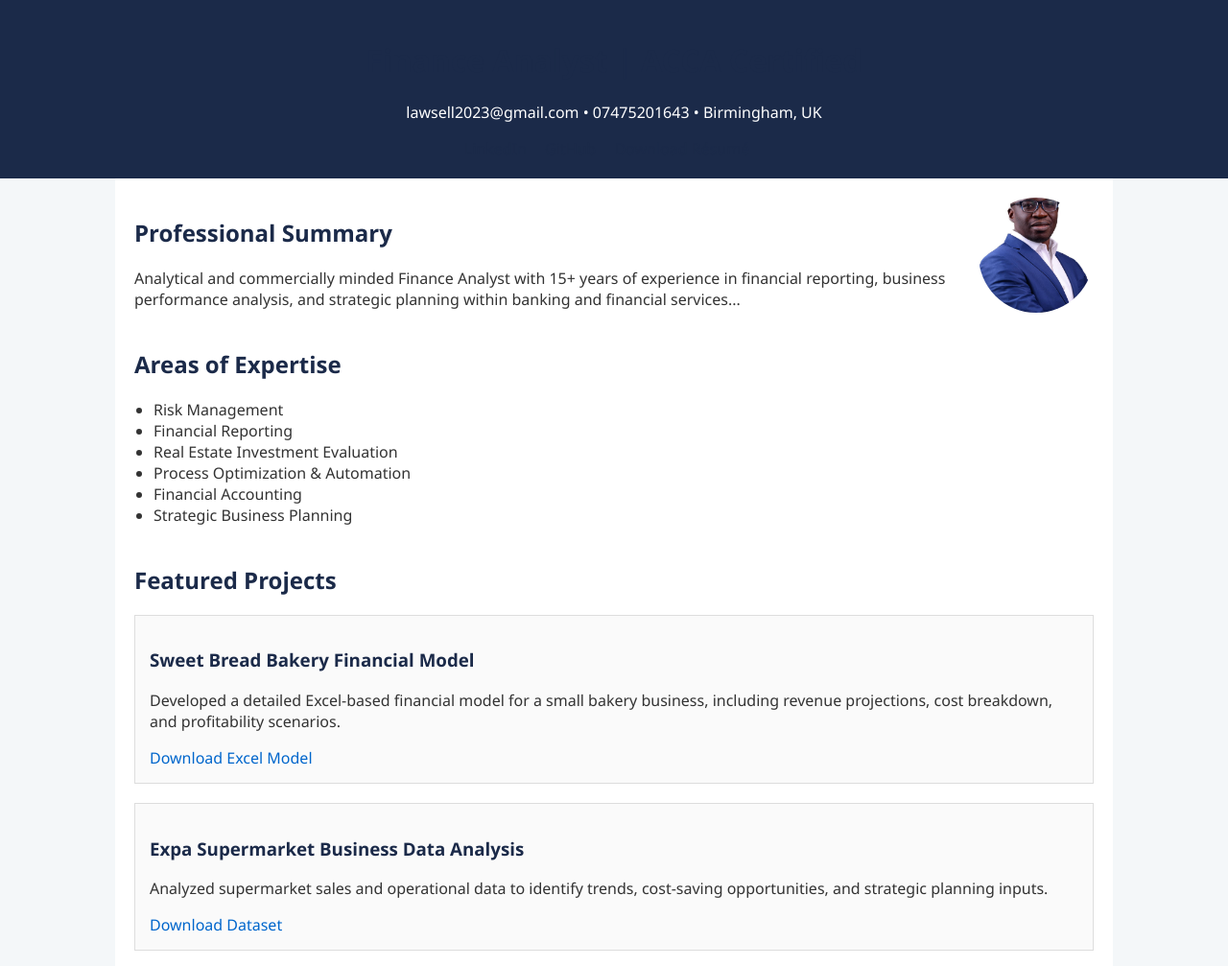
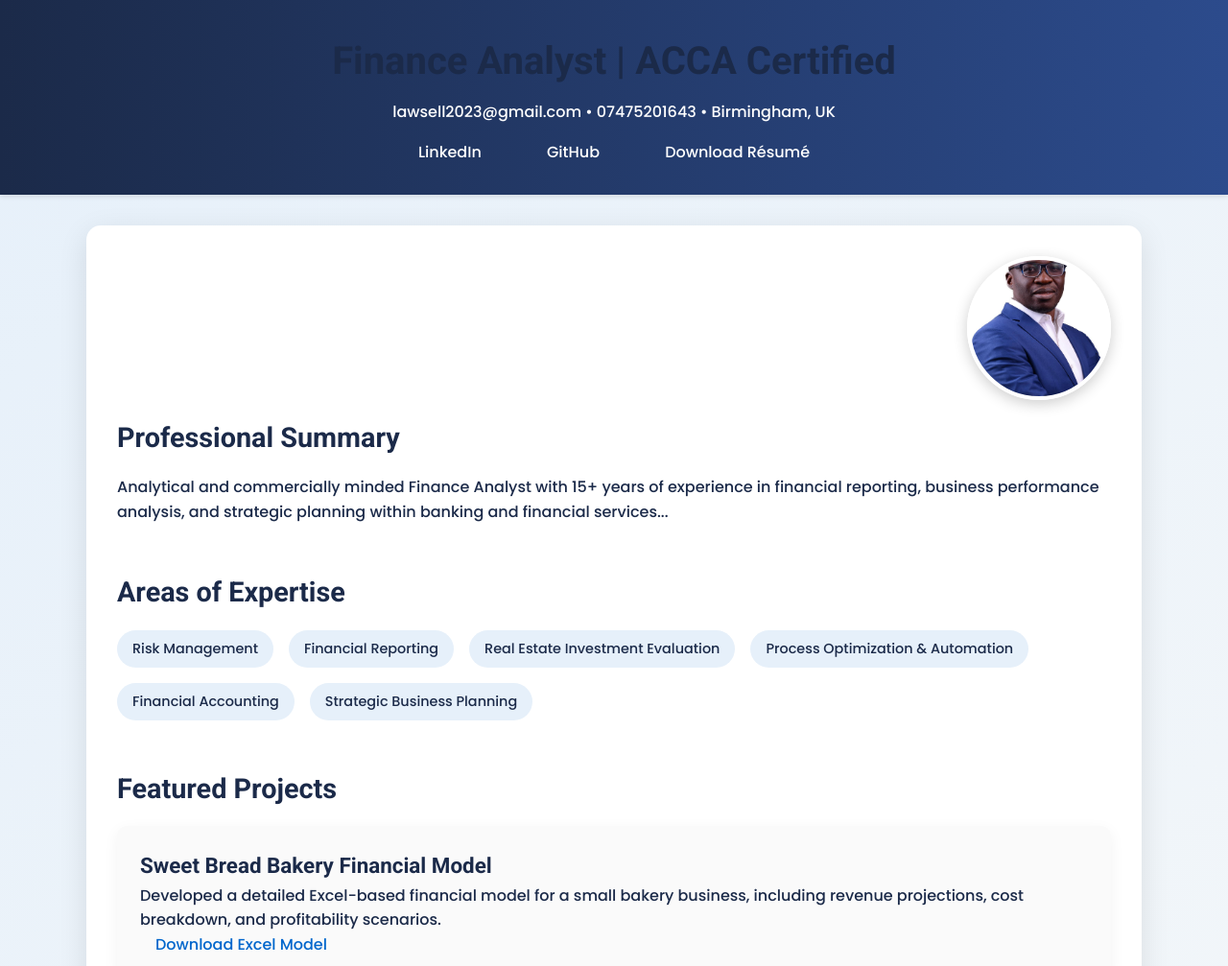
Before and after one commit to persone-portfolioinc/FA-Lawrence_Essell, a plain HTML site: page index.html in a window 1280 px wide. Shown: the top 1007 px of the page at 96% size. Drawn offline with nearby package versions, Linux system fonts and the light colour scheme.

Commit message:
Update index.html

```diff
--- a/index.html
+++ b/index.html
@@ -1,70 +1,197 @@
-
 <!DOCTYPE html>
 <html lang="en">
 <head>
   <meta charset="UTF-8" />
   <meta name="viewport" content="width=device-width, initial-scale=1.0"/>
   <title>Finance Analyst Portfolio | ACCA Certified</title>
+  <link href="https://fonts.googleapis.com/css2?family=Roboto:wght@400;700&family=Poppins:wght@300;500&display=swap" rel="stylesheet">
+  <link href="https://unpkg.com/aos@2.3.1/dist/aos.css" rel="stylesheet">
   <style>
-    body {
-      font-family: 'Segoe UI', Tahoma, Geneva, Verdana, sans-serif;
-      background: #f4f7f9;
+    * {
       margin: 0;
       padding: 0;
-      color: #333;
+      box-sizing: border-box;
     }
-    header, footer {
-      background-color: #1b2a49;
+
+    body {
+      font-family: 'Poppins', sans-serif;
+      background: linear-gradient(135deg, #e6f0fa 0%, #f4f7f9 100%);
+      color: #1b2a49;
+      line-height: 1.6;
+    }
+
+    header {
+      background: linear-gradient(90deg, #1b2a49 0%, #2c4b8c 100%);
       color: white;
       text-align: center;
-      padding: 20px;
+      padding: 2rem;
+      position: sticky;
+      top: 0;
+      z-index: 1000;
+      box-shadow: 0 2px 5px rgba(0, 0, 0, 0.1);
+      transition: background 0.3s ease;
     }
+
+    header.sticky {
+      background: #1b2a49;
+    }
+
     .container {
-      max-width: 1000px;
-      margin: auto;
-      padding: 20px;
-      background: #fff;
+      max-width: 1100px;
+      margin: 2rem auto;
+      padding: 2rem;
+      background: white;
+      border-radius: 15px;
+      box-shadow: 0 8px 30px rgba(0, 0, 0, 0.1);
     }
+
     h1, h2, h3 {
+      font-family: 'Roboto', sans-serif;
       color: #1b2a49;
     }
+
+    h1 {
+      font-size: 2.5rem;
+      margin-bottom: 0.5rem;
+    }
+
+    h2 {
+      font-size: 1.8rem;
+      margin-bottom: 1rem;
+    }
+
+    h3 {
+      font-size: 1.4rem;
+    }
+
+    .contact-links {
+      margin-top: 1rem;
+    }
+
+    .contact-links a {
+      color: white;
+      text-decoration: none;
+      margin: 0 1rem;
+      font-size: 1rem;
+      padding: 0.5rem 1rem;
+      border-radius: 25px;
+      transition: background 0.3s, transform 0.3s;
+    }
+
+    .contact-links a:hover {
+      background: rgba(255, 255, 255, 0.2);
+      transform: translateY(-2px);
+    }
+
+    .headshot {
+      width: 150px;
+      height: 150px;
+      border-radius: 50%;
+      background: url('https://persone-portfolioinc.github.io/FA-Lawrence_Essell/lawEx.JPG') no-repeat center;
+      background-size: cover;
+      margin: 0 0 1rem auto;
+      border: 4px solid #fff;
+      box-shadow: 0 4px 15px rgba(0, 0, 0, 0.2);
+      transition: transform 0.3s ease;
+    }
+
+    .headshot:hover {
+      transform: scale(1.05);
+    }
+
     .section {
-      margin-bottom: 40px;
+      margin-bottom: 3rem;
     }
-    ul {
-      padding-left: 20px;
+
+    .skills ul {
+      list-style: none;
+      display: flex;
+      flex-wrap: wrap;
+      gap: 1rem;
     }
-    .headshot {
-      float: right;
-      width: 120px;
-      height: 120px;
-      border-radius: 50%;
-      background: #ccc url('https://persone-portfolioinc.github.io/FA-Lawrence_Essell/lawEx.JPG') no-repeat center;
-      background-size: cover;
+
+    .skills li {
+      background: #e6f0fa;
+      padding: 0.5rem 1rem;
+      border-radius: 20px;
+      font-size: 0.9rem;
+      transition: background 0.3s, transform 0.3s;
     }
-    .contact-links a {
-      margin-right: 15px;
-      color: #1b2a49;
-      text-decoration: none;
+
+    .skills li:hover {
+      background: #2c4b8c;
+      color: white;
+      transform: translateY(-3px);
     }
+
     .project {
-      border: 1px solid #ddd;
-      padding: 15px;
-      margin-bottom: 20px;
       background: #fafafa;
+      padding: 1.5rem;
+      border-radius: 10px;
+      margin-bottom: 1.5rem;
+      box-shadow: 0 4px 15px rgba(0, 0, 0, 0.05);
+      transition: transform 0.3s, box-shadow 0.3s;
     }
+
+    .project:hover {
+      transform: translateY(-5px);
+      box-shadow: 0 8px 25px rgba(0, 0, 0, 0.1);
+    }
+
     .project a {
       color: #0066cc;
       text-decoration: none;
+      font-weight: 500;
+      padding: 0.5rem 1rem;
+      border-radius: 5px;
+      transition: background 0.3s;
+    }
+
+    .project a:hover {
+      background: #e6f0fa;
+    }
+
+    footer {
+      background: #1b2a49;
+      color: white;
+      text-align: center;
+      padding: 1.5rem;
+      font-size: 0.9rem;
+    }
+
+    /* Responsive Design */
+    @media (max-width: 768px) {
+      .container {
+        margin: 1rem;
+        padding: 1.5rem;
+      }
+
+      h1 {
+        font-size: 2rem;
+      }
+
+      .headshot {
+        width: 120px;
+        height: 120px;
+        margin: 0 auto 1rem;
+      }
+
+      .contact-links a {
+        display: inline-block;
+        margin: 0.5rem;
+      }
+
+      .skills ul {
+        justify-content: center;
+      }
     }
   </style>
 </head>
 <body>
-
   <header>
-  <h1>Finance Analyst | ACCA Certified</h1>
-  <p>lawsell2023@gmail.com • 07475201643 • Birmingham, UK</p>
-  <div class="contact-links">
+    <h1 data-aos="fade-down">Finance Analyst | ACCA Certified</h1>
+    <p data-aos="fade-up">lawsell2023@gmail.com • 07475201643 • Birmingham, UK</p>
+    <div class="contact-links" data-aos="fade-up" data-aos-delay="100">
       <a href="#">LinkedIn</a>
       <a href="#">GitHub</a>
       <a href="#">Download Résumé</a>
@@ -72,16 +199,16 @@
   </header>
 
   <div class="container">
-  <div class="headshot"></div>
+    <div class="headshot" data-aos="zoom-in"></div>
 
-  <section class="section summary">
+    <section class="section summary" data-aos="fade-right">
       <h2>Professional Summary</h2>
       <p>
         Analytical and commercially minded Finance Analyst with 15+ years of experience in financial reporting, business performance analysis, and strategic planning within banking and financial services...
       </p>
     </section>
 
-  <section class="section skills">
+    <section class="section skills" data-aos="fade-left">
       <h2>Areas of Expertise</h2>
       <ul>
         <li>Risk Management</li>
@@ -93,22 +220,22 @@
       </ul>
     </section>
 
-  <section class="section projects">
+    <section class="section projects" data-aos="fade-up">
       <h2>Featured Projects</h2>
 
-    <div class="project">
+      <div class="project" data-aos="fade-up" data-aos-delay="100">
         <h3>Sweet Bread Bakery Financial Model</h3>
         <p>Developed a detailed Excel-based financial model for a small bakery business, including revenue projections, cost breakdown, and profitability scenarios.</p>
         <a href="Sweet Bread Bakery model.xlsx" download>Download Excel Model</a>
       </div>
 
-    <div class="project">
+      <div class="project" data-aos="fade-up" data-aos-delay="200">
         <h3>Expa Supermarket Business Data Analysis</h3>
         <p>Analyzed supermarket sales and operational data to identify trends, cost-saving opportunities, and strategic planning inputs.</p>
         <a href="Expa Supermarket data (1).xlsx" download>Download Dataset</a>
       </div>
 
-    <div class="project">
+      <div class="project" data-aos="fade-up" data-aos-delay="300">
         <h3>10Alytics Power BI Dashboard</h3>
         <p>Interactive Power BI dashboard showcasing performance metrics, KPIs, and strategic financial analysis for senior leadership.</p>
         <a href="10Alytics Dashboard.xlsx" download>Download Dashboard File</a>
@@ -121,5 +248,29 @@
     <p>© 2025 Finance Analyst Portfolio</p>
   </footer>
 
+  <script src="https://unpkg.com/aos@2.3.1/dist/aos.js"></script>
+  <script>
+    AOS.init({
+      duration: 800,
+      easing: 'ease-out',
+      once: true
+    });
+
+    // Sticky header effect
+    window.addEventListener('scroll', () => {
+      const header = document.querySelector('header');
+      header.classList.toggle('sticky', window.scrollY > 0);
+    });
+
+    // Smooth scrolling for links
+    document.querySelectorAll('a[href^="#"]').forEach(anchor => {
+      anchor.addEventListener('click', function(e) {
+        e.preventDefault();
+        document.querySelector(this.getAttribute('href')).scrollIntoView({
+          behavior: 'smooth'
+        });
+      });
+    });
+  </script>
 </body>
 </html>
```
Lines whose indentation alone changed are shown as unchanged.
